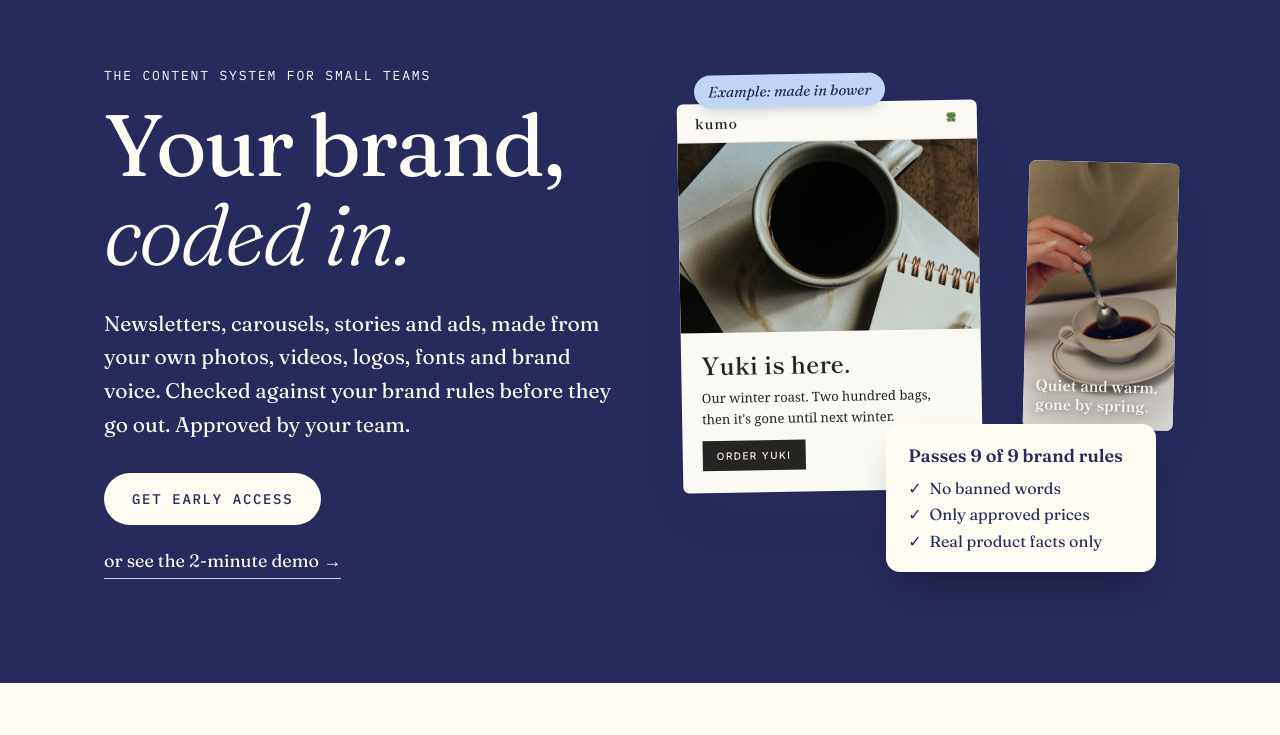
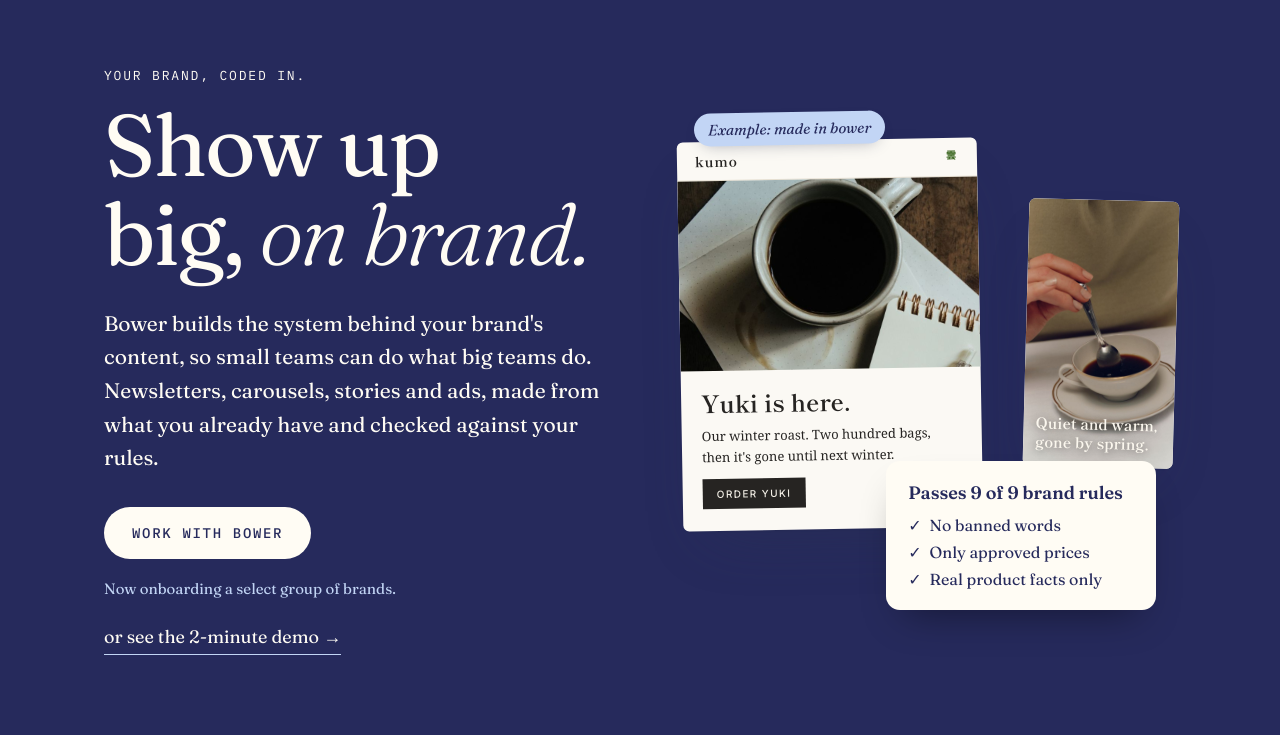
Before and after one commit to bowerco/bowerco-site, a plain HTML site: page index.html in a window 1280 px wide. Shown: the part 65-800 px from the top of the page. Drawn offline with Linux system fonts and the light colour scheme.

Commit message:
Hero: show up big, on brand angle and onboarding note
Co-Authored-By: Claude Opus 5.5 <noreply@anthropic.com>
Claude-Session: https://claude.ai/code/session_01QXg58xkkUmTPozHKQNKV1y

```diff
--- a/index.html
+++ b/index.html
@@ -104,6 +104,7 @@
     .check b { display: block; font-weight: 600; font-size: 18px; color: var(--indigo); margin-bottom: 6px; }
     .check ul { list-style: none; padding: 0; display: grid; gap: 2px; }
     .example-tag { position: absolute; left: 14px; top: -28px; z-index: 2; transform: rotate(-1deg); background: var(--light-blue); color: var(--ink); font: italic 400 15px/1 var(--accent); padding: 9px 14px; color: var(--indigo); border-radius: 999px; box-shadow: 0 6px 16px -8px rgba(43,51,80,.4); white-space: nowrap; }
+    .onboarding-note { margin-top: 18px; font-size: 15px; color: var(--light-blue); }
     .demo-link { display: inline-block; margin-top: 22px; color: var(--cream); font-size: 18px; text-decoration: none; border-bottom: 1px solid var(--light-blue); padding-bottom: 2px; }
     .demo-link span { display: inline-block; transition: transform .15s; }
     .demo-link:hover { color: var(--light-blue); border-color: var(--cream); }
@@ -240,12 +241,13 @@
     <section class="hero">
       <div class="wrap">
         <div>
-          <p class="eyebrow">The content system for small teams</p>
-          <h1>Your brand, <span class="accent">coded in.</span></h1>
-          <p class="lede">Newsletters, carousels, stories and ads, made from your own photos, videos, logos, fonts and brand voice. Checked against your brand rules before they go out. Approved by your team.</p>
+          <p class="eyebrow">Your brand, coded in.</p>
+          <h1>Show up big, <span class="accent">on brand.</span></h1>
+          <p class="lede">Bower builds the system behind your brand's content, so small teams can do what big teams do. Newsletters, carousels, stories and ads, made from what you already have and checked against your rules.</p>
           <div class="ctas">
-            <a class="btn" href="#early-access">Get early access</a>
+            <a class="btn" href="#early-access">Work with Bower</a>
           </div>
+          <p class="onboarding-note">Now onboarding a select group of brands.</p>
           <a class="demo-link" href="demo/">or see the 2-minute demo <span aria-hidden="true">&rarr;</span></a>
         </div>
         <div class="stack">
```
